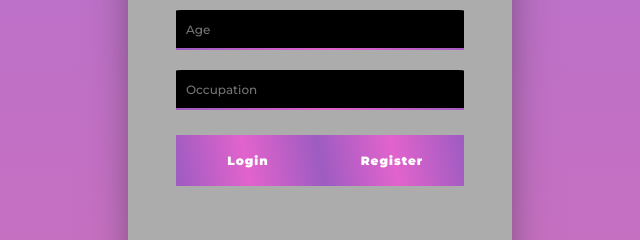
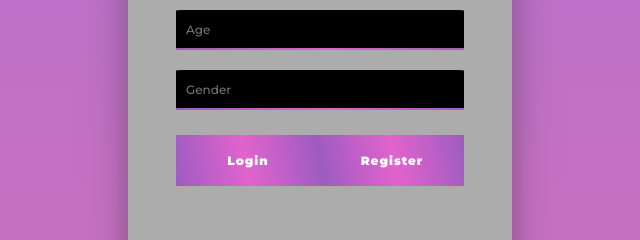
Before and after one commit to Anshika-Bhatt/innovortex, a plain HTML site: page login.html in a window 1280 px wide. Shown: the part 361-601 px from the top of the page, 320-960 px from the left. Drawn offline with nearby package versions, Linux system fonts and the light colour scheme; a web font is replaced by a local one.

Commit message:
Update login.html

```diff
--- a/login.html
+++ b/login.html
@@ -39,7 +39,7 @@
             <input type="password" id="password" placeholder="New Password" />
 
             <input type="text" id="age" placeholder="Age" />
-            <input type="text" id="occupation" placeholder="Occupation" />
+            <input type="text" id="gender" placeholder="Gender" />
 
             <div id="button_container">
               <button onclick="login()">Login</button>
```
